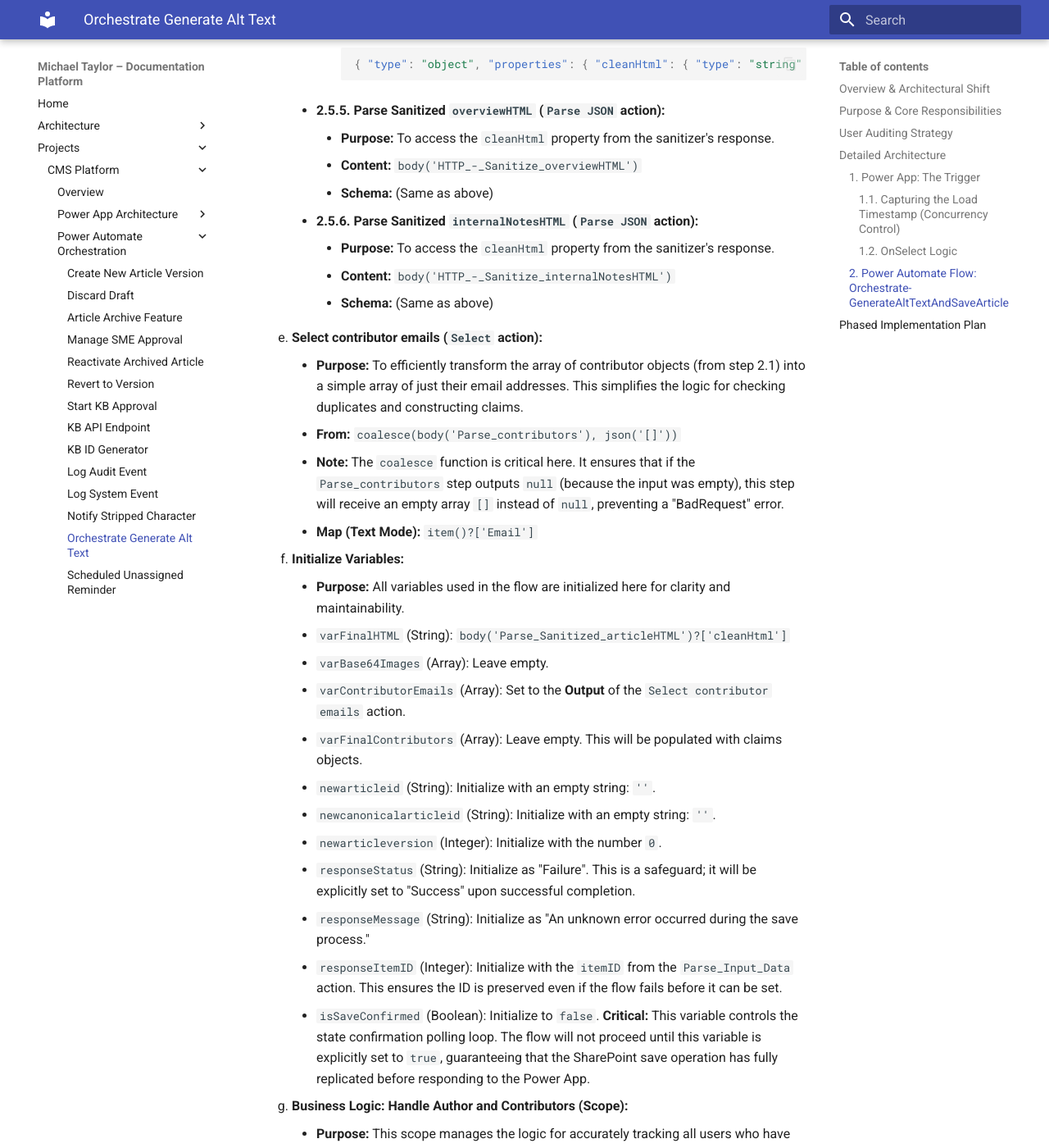
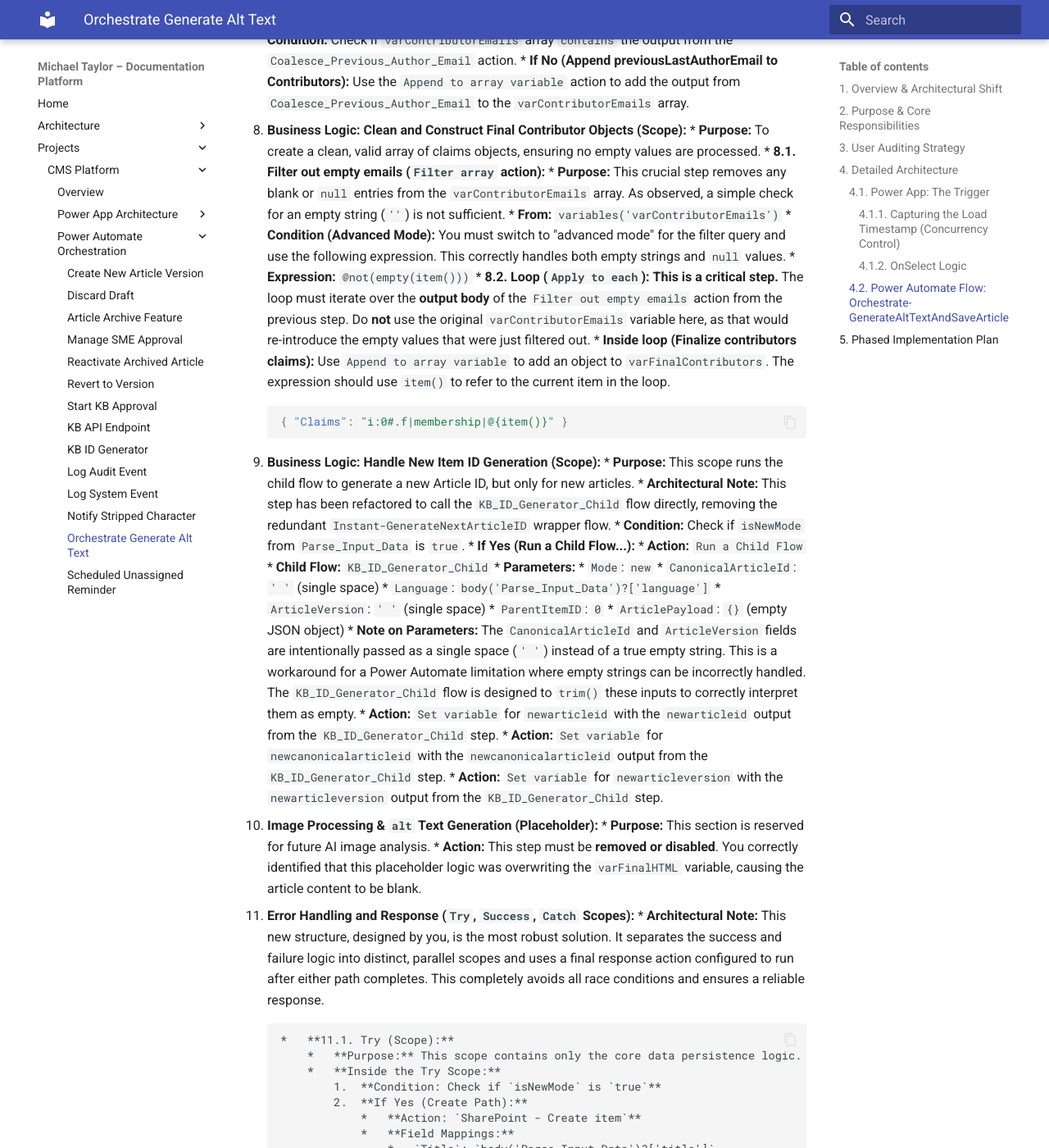
Before and after one commit to michael-taylor-docs-platform/documentation-platform, an MkDocs documentation site: the page built from docs/projects/cms-platform/power-automate-flows/flow-designs/Orchestrate-GenerateAltTextAndSaveArticle.md, in a window 1280 px wide and 1400 px high, scrolled down 7054 px. Shown: the whole window at 82% size. Built offline with MkDocs 1.6.1 and Material for MkDocs 9.7.7, drawn with Linux system fonts in a browser that asks for light colours; some of the changed text lies outside the part shown.

Commit message:
Fixed numbering issue in workflow file

````diff
--- a/docs/projects/cms-platform/power-automate-flows/flow-designs/Orchestrate-GenerateAltTextAndSaveArticle.md
+++ b/docs/projects/cms-platform/power-automate-flows/flow-designs/Orchestrate-GenerateAltTextAndSaveArticle.md
@@ -1,14 +1,14 @@
-# AI-Powered Alt Text & Article Save Workflow
+# Design Document: AI-Powered Alt Text & Article Save Workflow
 
 **Version: 2.0**
 
-## Overview & Architectural Shift
+## 1. Overview & Architectural Shift
 
 This document outlines the architecture for the `Orchestrate-GenerateAltTextAndSaveArticle` Power Automate flow. This flow represents a significant architectural shift. It is no longer just an `alt` text generator; it is now the **central orchestrator for all article save and submit operations**, completely replacing the `Patch()` logic previously located in the Power App.
 
 This change was made to accommodate the complex, multi-step server-side processing required for AI `alt` text generation, while also centralizing all critical business logic in a single, secure, and maintainable location.
 
-## Purpose & Core Responsibilities
+## 2. Purpose & Core Responsibilities
 
 *   **Centralized Business Logic:** Consolidate all business rules for creating and updating articles, including author/contributor management, ID generation, and status changes.
 *   **AI `alt` Text Generation:** (Phased Approach) Parse embedded images from article HTML, call an external AI service to generate descriptions, and inject the results into the `alt` attribute of `<img>` tags.
@@ -16,7 +16,7 @@ This change was made to accommodate the complex, multi-step server-side processi
 *   **Security:** Securely manage the Bearer Token for the AI service, ensuring it is never exposed to the client-side Power App.
 *   **Transactional Integrity:** Ensure that the article is saved only after all processing steps are complete.
 
-## User Auditing Strategy
+## 3. User Auditing Strategy
 
 Since this workflow runs under a service account context, the default SharePoint `Created By` and `Modified By` columns will always reflect the service account, not the end-user. To ensure a clear and accurate audit trail of user actions, the following fields are used:
 
@@ -26,15 +26,15 @@ Since this workflow runs under a service account context, the default SharePoint
 
 This strategy ensures that even though the system uses a service account for operations, all user-driven modifications are accurately tracked and attributed to the correct individuals directly within the list item.
 
-## Detailed Architecture
+## 4. Detailed Architecture
 
-### 1. Power App: The Trigger
+### 4.1. Power App: The Trigger
 
 The Power App's role is now simplified to data collection and triggering the workflow. The `OnSelect` properties of `btn_SaveDraft` and `btn_StartReview` will be completely replaced. The specific implementation for this is detailed in the following document:
 
-*   **Calling Document:** [`App Startup, Architecture, and UI Logic`](../../power-app-design/power-app-features/ScreenBreakdownAndLogic.md)
+*   **Calling Document:** [`ScreenBreakdownAndLogic.md`](../PowerApp_Standalone_DesignDoc/ScreenBreakdownAndLogic.md)
 
-#### 1.1. Capturing the Load Timestamp (Concurrency Control)
+#### 4.1.1. Capturing the Load Timestamp (Concurrency Control)
 
 To implement the timestamp-based concurrency check, a context variable `locLoadTimestamp` must be set whenever an article is loaded for viewing or editing.
 
@@ -55,22 +55,22 @@ To implement the timestamp-based concurrency check, a context variable `locLoadT
 
 This ensures that the `locLoadTimestamp` variable always holds the time the user *started* their session, which is crucial for the concurrency check.
 
-#### 1.2. `OnSelect` Logic
+#### 4.1.2. `OnSelect` Logic
 
 The complete Power Fx formula and implementation details for the `OnSelect` property of the save buttons are maintained in the Power App's design document to ensure a single source of truth.
 
-*   **Canonical Source:** [`App Startup, Architecture, and UI Logic`](../../power-app-design/power-app-features/ScreenBreakdownAndLogic.md)
+*   **Canonical Source:** [`ScreenBreakdownAndLogic.md`](../PowerApp_Standalone_DesignDoc/ScreenBreakdownAndLogic.md)
 
-### 2. Power Automate Flow: `Orchestrate-GenerateAltTextAndSaveArticle`
+### 4.2. Power Automate Flow: `Orchestrate-GenerateAltTextAndSaveArticle`
 
 This flow is the new heart of the save process.
 
 *   **Trigger:** PowerApps (V2)
     *   **Input:** `jsonData` (Text) - Receives the single JSON string from the Power App.
 
-*   **Execution Steps:**
+**Execution Steps:**
 
-    1.  **Parse Input Data (`Parse JSON` action):**
+1.  **Parse Input Data (`Parse JSON` action):**
         *   **Purpose:** This is the first and most critical step. It takes the single JSON text string from the Power App and converts it into a strongly-typed object with properties that can be used as dynamic content throughout the flow.
         *   **Content:** `triggerBody()['text']`
         *   **Schema:** This schema must match the JSON object being passed from the Power App. It has been updated to include the existing article identifiers for update scenarios.
@@ -120,7 +120,7 @@ This flow is the new heart of the save process.
             }
             ```
 
-    2.  **Process Nested JSON from Power App (Scope):**
+2.  **Process Nested JSON from Power App (Scope):**
         *   **Purpose:** This scope isolates the logic required to parse the complex data types (arrays/objects) that the Power App stringifies before sending.
         *   **2.1. Parse `contributors` (`Parse JSON` action):**
             *   **Purpose:** To convert the stringified array of contributor user objects into a usable array of objects.
@@ -174,7 +174,7 @@ This flow is the new heart of the save process.
                 }
                 ```
 
-    3. **Get Configuration from SharePoint (Scope):**
+3.  **Get Configuration from SharePoint (Scope):**
         *   **Purpose:** To retrieve dynamic configuration values, such as external endpoint URLs, from the `appConfiguration` SharePoint list. This avoids hardcoding values within the flow, making it more maintainable.
         *   **Action: `Get items` from SharePoint**
             *   **List Name:** `appConfiguration`
@@ -182,7 +182,7 @@ This flow is the new heart of the save process.
             *   **Top Count:** `1`
             *   **Note:** This action should be renamed to `Get_HTML_Sanitizer_URL_Config` for clarity.
 
-    4. **Sanitize HTML Inputs (Scope):**
+4.  **Sanitize HTML Inputs (Scope):**
         *   **Purpose:** This scope calls the `html-sanitizer` Azure Function for each of the three rich text fields (`articleHTML`, `overviewHTML`, `internalNotesHTML`). This is a critical security and data integrity step that solves several complex issues simultaneously:
             1.  **Strips Invalid Characters:** Removes invisible XML control characters that break the downstream DITA conversion process.
             2.  **Removes Wrapper Tags:** Strips the extraneous `<div class=\"ExternalClass...\">` and `<p class=\"editor-paragraph\">` tags added by SharePoint and the Power Apps Rich Text Editor. This prevents the infinite nesting of tags with each save.
@@ -190,7 +190,7 @@ This flow is the new heart of the save process.
             4.  **Preserves Author Intent:** Intentionally preserves paragraph tags containing only a non-breaking space (`<p>&nbsp;</p>`), which is the standard way authors create blank lines in the editor.
         *   **Implementation Note:** The logic for items 2, 3, and 4 is handled entirely within the Node.js code of the Azure Function. The function relies on the default behavior of the `sanitize-html` library to strip un-allowed tags (like `div`) while keeping their content, and then uses a regular expression to clean up empty paragraph artifacts. No special configuration is needed in the HTTP actions below.
         *   **Configuration:** The actions inside this scope should be configured to run in parallel for efficiency.
-        *   **2.5.1. Sanitize `articleHTML` (`HTTP` action):**
+        *   **4.1. Sanitize `articleHTML` (`HTTP` action):**
             *   **Method:** `POST`
             *   **URI:** `body('Get_HTML_Sanitizer_URL_Config')?['value']?[0]?['Value']`
             *   **Headers:** `Content-Type: application/json`
@@ -201,7 +201,7 @@ This flow is the new heart of the save process.
                 }
                 ```
             *   **Note:** This action should be renamed to `HTTP_-_Sanitize_articleHTML` for clarity.
-        *   **2.5.2. Sanitize `overviewHTML` (`HTTP` action):**
+        *   **4.2. Sanitize `overviewHTML` (`HTTP` action):**
             *   **Method:** `POST`
             *   **URI:** `body('Get_HTML_Sanitizer_URL_Config')?['value']?[0]?['Value']`
             *   **Headers:** `Content-Type: application/json`
@@ -212,7 +212,7 @@ This flow is the new heart of the save process.
                 }
                 ```
             *   **Note:** This action should be renamed to `HTTP_-_Sanitize_overviewHTML` for clarity.
-        *   **2.5.3. Sanitize `internalNotesHTML` (`HTTP` action):**
+        *   **4.3. Sanitize `internalNotesHTML` (`HTTP` action):**
             *   **Method:** `POST`
             *   **URI:** `body('Get_HTML_Sanitizer_URL_Config')?['value']?[0]?['Value']`
             *   **Headers:** `Content-Type: application/json`
@@ -223,29 +223,29 @@ This flow is the new heart of the save process.
                 }
                 ```
             *   **Note:** This action should be renamed to `HTTP_-_Sanitize_internalNotesHTML` for clarity.
-        *   **2.5.4. Parse Sanitized `articleHTML` (`Parse JSON` action):**
+        *   **4.4. Parse Sanitized `articleHTML` (`Parse JSON` action):**
             *   **Purpose:** To access the `cleanHtml` property from the sanitizer's response.
             *   **Content:** `body('HTTP_-_Sanitize_articleHTML')`
             *   **Schema:**
                 ```json
                 { "type": "object", "properties": { "cleanHtml": { "type": "string" } } }
                 ```
-        *   **2.5.5. Parse Sanitized `overviewHTML` (`Parse JSON` action):**
+        *   **4.5. Parse Sanitized `overviewHTML` (`Parse JSON` action):**
             *   **Purpose:** To access the `cleanHtml` property from the sanitizer's response.
             *   **Content:** `body('HTTP_-_Sanitize_overviewHTML')`
             *   **Schema:** (Same as above)
-        *   **2.5.6. Parse Sanitized `internalNotesHTML` (`Parse JSON` action):**
+        *   **4.6. Parse Sanitized `internalNotesHTML` (`Parse JSON` action):**
             *   **Purpose:** To access the `cleanHtml` property from the sanitizer's response.
             *   **Content:** `body('HTTP_-_Sanitize_internalNotesHTML')`
             *   **Schema:** (Same as above)
 
-    3.  **Select contributor emails (`Select` action):**
+5.  **Select contributor emails (`Select` action):**
         *   **Purpose:** To efficiently transform the array of contributor objects (from step 2.1) into a simple array of just their email addresses. This simplifies the logic for checking duplicates and constructing claims.
         *   **From:** `coalesce(body('Parse_contributors'), json('[]'))`
         *   **Note:** The `coalesce` function is critical here. It ensures that if the `Parse_contributors` step outputs `null` (because the input was empty), this step will receive an empty array `[]` instead of `null`, preventing a "BadRequest" error.
         *   **Map (Text Mode):** `item()?['Email']`
 
-    4.  **Initialize Variables:**
+6.  **Initialize Variables:**
         *   **Purpose:** All variables used in the flow are initialized here for clarity and maintainability.
         *   `varFinalHTML` (String): `body('Parse_Sanitized_articleHTML')?['cleanHtml']`
         *   `varBase64Images` (Array): Leave empty.
@@ -259,12 +259,12 @@ This flow is the new heart of the save process.
         *   `responseItemID` (Integer): Initialize with the `itemID` from the `Parse_Input_Data` action. This ensures the ID is preserved even if the flow fails before it can be set.
         *   `isSaveConfirmed` (Boolean): Initialize to `false`. **Critical:** This variable controls the state confirmation polling loop. The flow will not proceed until this variable is explicitly set to `true`, guaranteeing that the SharePoint save operation has fully replicated before responding to the Power App.
 
-    5.  **Business Logic: Handle Author and Contributors (Scope):**
+7.  **Business Logic: Handle Author and Contributors (Scope):**
         *   **Purpose:** This scope manages the logic for accurately tracking all users who have edited an article. It uses a `Compose` action to safely handle potentially null input for the `previousLastAuthorEmail`.
-        *   **5.1. Coalesce Previous Author Email (`Compose` action):**
+        *   **7.1. Coalesce Previous Author Email (`Compose` action):**
             *   **Purpose:** This action takes the `previousLastAuthorEmail` (which can be `null` for new articles) and converts it into a guaranteed non-null value (an empty string `''`). This prevents downstream actions from failing.
             *   **Inputs:** `@coalesce(body('Parse_Input_Data')?['previousLastAuthorEmail'], '')`
-        *   **5.2. Condition: Check if Previous Author should be added**
+        *   **7.2. Condition: Check if Previous Author should be added**
             *   **Condition:** This condition now safely checks if the coalesced email is not an empty string and is different from the current user.
             *   **Row 1:** `outputs('Coalesce_Previous_Author_Email')` | `is not equal to` | `''`
             *   **Row 2 (AND):** `outputs('Coalesce_Previous_Author_Email')` | `is not equal to` | `body('Parse_Input_Data')?['currentUserEmail']`
@@ -272,20 +272,20 @@ This flow is the new heart of the save process.
             *   **Condition:** Check if `varContributorEmails` array `contains` the output from the `Coalesce_Previous_Author_Email` action.
             *   **If No (Append previousLastAuthorEmail to Contributors):** Use the `Append to array variable` action to add the output from `Coalesce_Previous_Author_Email` to the `varContributorEmails` array.
 
-    6.  **Business Logic: Clean and Construct Final Contributor Objects (Scope):**
+8.  **Business Logic: Clean and Construct Final Contributor Objects (Scope):**
         *   **Purpose:** To create a clean, valid array of claims objects, ensuring no empty values are processed.
-        *   **6.1. Filter out empty emails (`Filter array` action):**
+        *   **8.1. Filter out empty emails (`Filter array` action):**
             *   **Purpose:** This crucial step removes any blank or `null` entries from the `varContributorEmails` array. As observed, a simple check for an empty string (`''`) is not sufficient.
             *   **From:** `variables('varContributorEmails')`
             *   **Condition (Advanced Mode):** You must switch to "advanced mode" for the filter query and use the following expression. This correctly handles both empty strings and `null` values.
             *   **Expression:** `@not(empty(item()))`
-        *   **6.2. Loop (`Apply to each`):** **This is a critical step.** The loop must iterate over the **output body** of the `Filter out empty emails` action from the previous step. Do **not** use the original `varContributorEmails` variable here, as that would re-introduce the empty values that were just filtered out.
+        *   **8.2. Loop (`Apply to each`):** **This is a critical step.** The loop must iterate over the **output body** of the `Filter out empty emails` action from the previous step. Do **not** use the original `varContributorEmails` variable here, as that would re-introduce the empty values that were just filtered out.
         *   **Inside loop (Finalize contributors claims):** Use `Append to array variable` to add an object to `varFinalContributors`. The expression should use `item()` to refer to the current item in the loop.
             ```json
             { "Claims": "i:0#.f|membership|@{item()}" }
             ```
 
-    7.  **Business Logic: Handle New Item ID Generation (Scope):**
+9.  **Business Logic: Handle New Item ID Generation (Scope):**
         *   **Purpose:** This scope runs the child flow to generate a new Article ID, but only for new articles.
         *   **Architectural Note:** This step has been refactored to call the `KB_ID_Generator_Child` flow directly, removing the redundant `Instant-GenerateNextArticleID` wrapper flow.
         *   **Condition:** Check if `isNewMode` from `Parse_Input_Data` is `true`.
@@ -304,14 +304,14 @@ This flow is the new heart of the save process.
             *   **Action:** `Set variable` for `newcanonicalarticleid` with the `newcanonicalarticleid` output from the `KB_ID_Generator_Child` step.
             *   **Action:** `Set variable` for `newarticleversion` with the `newarticleversion` output from the `KB_ID_Generator_Child` step.
 
-    8.  **Image Processing & `alt` Text Generation (Placeholder):**
+10. **Image Processing & `alt` Text Generation (Placeholder):**
         *   **Purpose:** This section is reserved for future AI image analysis.
         *   **Action:** This step must be **removed or disabled**. You correctly identified that this placeholder logic was overwriting the `varFinalHTML` variable, causing the article content to be blank.
 
-    9.  **Error Handling and Response (`Try`, `Success`, `Catch` Scopes):**
+11. **Error Handling and Response (`Try`, `Success`, `Catch` Scopes):**
         *   **Architectural Note:** This new structure, designed by you, is the most robust solution. It separates the success and failure logic into distinct, parallel scopes and uses a final response action configured to run after either path completes. This completely avoids all race conditions and ensures a reliable response.
 
-        *   **9.1. Try (Scope):**
+        *   **11.1. Try (Scope):**
             *   **Purpose:** This scope contains only the core data persistence logic. If any action within it fails, execution immediately stops and moves to the `Catch` block.
             *   **Inside the Try Scope:**
                 1.  **Condition: Check if `isNewMode` is `true`**
@@ -557,7 +557,7 @@ This flow is the new heart of the save process.
                                     *   `details`: `User saved changes to an existing article draft.`
                                     *   `contentDiff`: `''`
 
-        *   **9.2. Catch (Scope):**
+        *   **11.2. Catch (Scope):**
             *   **Purpose:** This scope runs only when an unexpected system error occurs inside the `Try` block (e.g., SharePoint is down). It will not run for handled business logic failures like a save conflict, as those paths now set their own response variables.
             *   **Configuration:** Configure the `Run after` for this scope to only execute if the `Try` scope `has failed`.
             *   **Inside the Catch Scope:**
@@ -584,7 +584,7 @@ This flow is the new heart of the save process.
                             }
                             ```
 
-        *   **9.3. Final Response (Guaranteed Execution):**
+        *   **11.3. Final Response (Guaranteed Execution):**
             *   **Purpose:** This single action, placed after the `Try` and `Catch` scopes, sends the final response back to the Power App.
             *   **Action:** `Respond to a PowerApp or flow`.
             *   **Configuration:** This is the most critical configuration. The `Respond` action must run after the `Catch` block, regardless of whether it was skipped (because `Try` succeeded) or ran successfully (because `Try` failed). This guarantees the `Respond` action always runs.
````
Also changed, not shown: other parts of docs/projects/cms-platform/power-automate-flows/flow-designs/Orchestrate-GenerateAltTextAndSaveArticle.md (+1 -1 lines).
